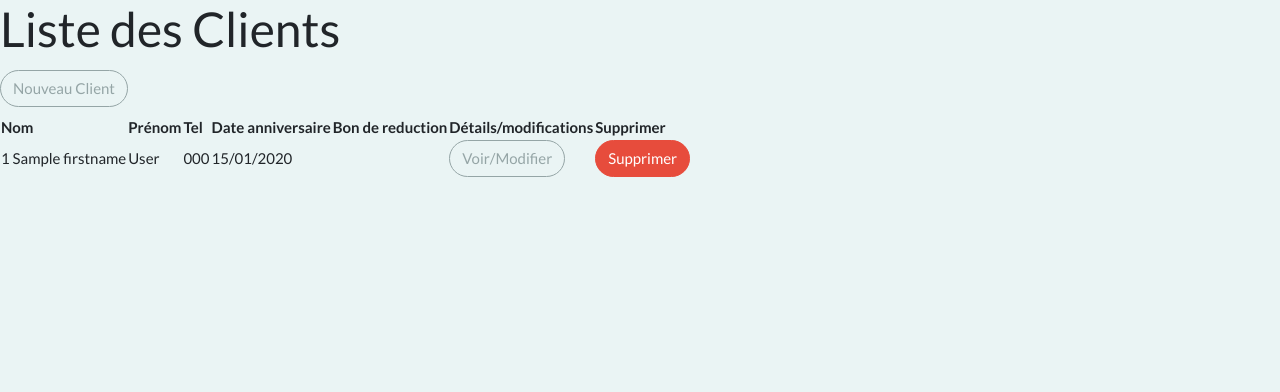
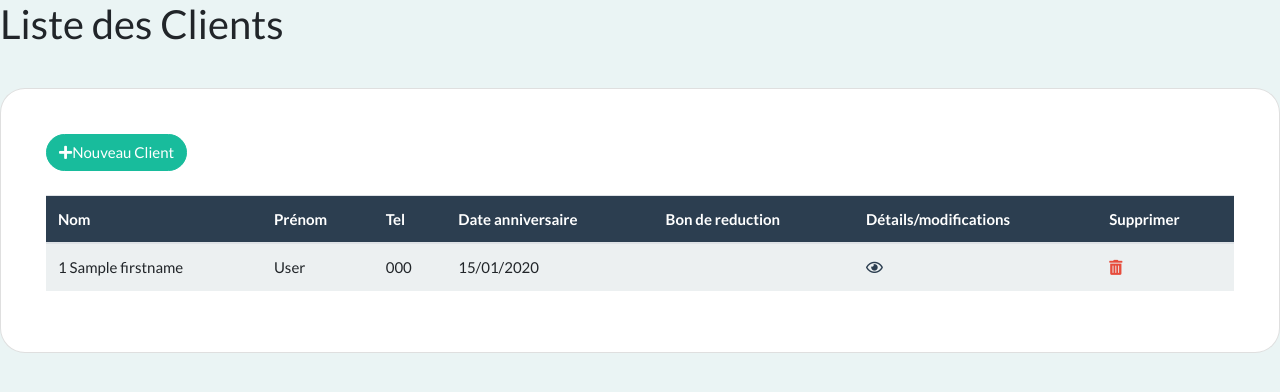
Before and after one commit to benjamin-oriol/WorkShop_PHP, a Symfony app: template templates/customer/index.html.twig in a window 1280 px wide. Shown: the top 392 px of the page. Run offline with Twig, Linux system fonts and the light colour scheme; the template is opened without the code that fills it: most values are stand-ins (such as "Sample title", 1, 10 or a date in 2020); some libraries are stand-ins or nearby versions.

Commit message:
creation de l action supprimez sur le bouton  et mise en page du tableau de la liste

```diff
--- a/templates/customer/index.html.twig
+++ b/templates/customer/index.html.twig
@@ -1,9 +1,13 @@
 {% extends 'base.html.twig' %}
 
 {% block body %}
-  <h1>Liste des Clients</h1>
-    <h3><a href="{{path('customer_create')}}" class="btn btn-outline-secondary">Nouveau Client</a></h3>
-    <table>
+  <h2>Liste des Clients</h2>
+
+  <div class="card card-table">
+    <div class="card-body">
+      <a href="{{path('customer_create')}}" class="btn btn-success"><i class="fas fa-plus"></i>Nouveau Client</a></h3>
+      <table class="table table-striped mt-4">
+        <thead class="bg-primary text-white">
           <tr>
             <th>Nom</th>
             <th>Prénom</th>
@@ -13,6 +17,8 @@
             <th>Détails/modifications</th>
             <th>Supprimer</th>
           </tr>
+        </thead>
+        <tbody>
           {% for customer in customers %}
             <tr>
               <td>{{customer.id}} {{ customer.firstname }}</td>
@@ -20,9 +26,12 @@
               <td>{{ customer.phone }}</td>
               <td>{{ customer.BirthDate ? customer.BirthDate|date('d/m/Y') : '' }}</td>
               <td>{{customer.BirthDate ? ((customer.BirthDate|date('d/m'))==("now"|date('d/m')) ? 'imprimer le BR' :'') : '' }}</td>
-        <td><a href="{{path('customer_edit',{'id': customer.id})}}" class="btn btn-outline-secondary">Voir/Modifier</a></td>
-        <td><a href="#" class="btn btn-danger">Supprimer</a></td>
+              <td><a href="{{path('customer_edit',{'id': customer.id})}}"><i class="far fa-eye text-primary"></i></a></td>
+              <td><a href="{{path('customer_delete',{'id': customer.id})}}"><i class="fas fa-trash-alt text-danger"></i></a></td>
             </tr>
           {% endfor %}
+        </tbody>
       </table>
+    </div>
+  </div>
 {% endblock %}
```
Also changed, not shown: src/Controller/CustomerController.php (+12 -0 lines). Lines whose indentation alone changed are shown as unchanged.
